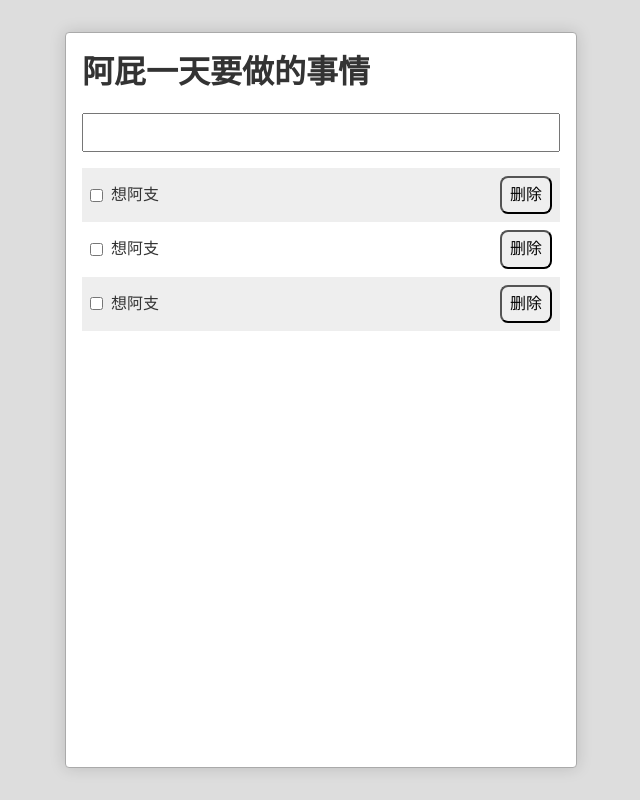
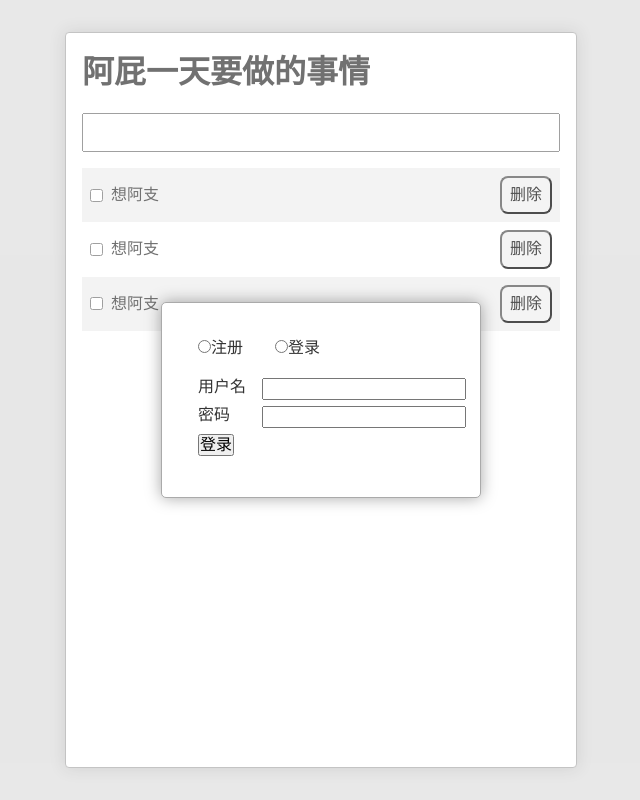
Before and after one commit to xuanzebin/TodoList-react, a React (Create React App) app: page / in a window 1280 px wide. Shown: the whole page, without its empty margins (319-959 px from the left). Built offline with nearby package versions, Linux system fonts and the light colour scheme; what leancloud-storage would draw is missing.

Commit message:
增加了登录框并简单地添加了样式

```diff
--- a/src/App.js
+++ b/src/App.js
@@ -4,15 +4,14 @@ import TodoInput from './TodoInput'
 import TodoItem from './TodoItem'
 import 'normalize.css'
 import './reset.css'
-import * as localStore from './Localstore'
 import AV from './leanCloud'
-
-
+import UserDialog from './UserDialog'
+import './UserDialog.css'
 class App extends Component {
   constructor(props){
     super(props)
     this.state={
-      todoList:localStore.load('todoList')||[{
+      todoList:[{
         id:0,
         title:'想阿支',
         status:null,
@@ -54,11 +53,12 @@ class App extends Component {
          <ol className="todoList">
            {todos}
          </ol>
+         <UserDialog />
       </div>
     );
   }
   componentDidUpdate(){
-    localStore.save('todoList',this.state.todoList)
+    // localStore.save('todoList',this.state.todoList)
   }
   deleted(event,todo){
     todo.deleted=true
--- /dev/null
+++ b/src/UserDialog.css
@@ -0,0 +1,30 @@
+.UserDialog-Wrapper{
+    position:fixed;
+    top:0; bottom:0; left:0; right:0;
+    display: flex;
+    justify-content: center;
+    align-items: center;
+    background: rgba(255, 255, 255, 0.3);
+}
+.UserDialog{
+    border: 1px #aaa solid;
+    border-radius: 5px;
+    background: white;
+    min-width: 20em;
+    padding:20px;
+    box-shadow: 0 0 1em hsla(0,0%,0%,0.35);
+}
+.UserDialog .signUp{
+    display:none;
+}
+.UserDialog > nav:first-child{ padding: 1em; }
+.UserDialog > nav:first-child input[type=radio]:not(:first-child){ margin-left: 2em; }
+.UserDialog > .panes { padding: 0 1em 1em; }
+.UserDialog form>.row{ display: flex; padding: .3em 0;}
+.UserDialog form>.row>label{position: relative;}
+.UserDialog form>.row>label input{
+    position: absolute;
+    left:100%;
+}
+.UserDialog form>.row>label:first-child{ width: 4em; }
+.UserDialog form>.row.actions{ padding-left: 4em; }
--- /dev/null
+++ b/src/UserDialog.js
@@ -0,0 +1,42 @@
+import React,{Component} from 'react'
+export default class UserDialog extends Component{
+    render(){
+        return(
+        <div className="UserDialog-Wrapper">
+            <div className="UserDialog">
+                <nav>
+                    <input type="radio"/>注册
+                    <input type="radio"/>登录
+                </nav>
+                <div className="panes">
+                    <form className="signUp">
+                        <div className="row">
+                            <label>邮箱<input type="text"/></label>
+                        </div>
+                        <div className="row">
+                            <label>用户名<input type="text"/></label>
+                        </div>
+                        <div className="row">
+                            <label>密码<input type="password"/></label>
+                        </div>
+                        <div className="row actions">
+                            <button type="submit">注册</button>
+                        </div>
+                    </form>
+                    <form className="signIn">
+                        <div className="row">
+                            <label>用户名<input type="text"/></label>
+                        </div>
+                        <div className="row">
+                            <label>密码<input type="password"/></label>
+                        </div>
+                        <div className="row">
+                            <button type="submit">登录</button>
+                        </div>
+                    </form>
+                </div>
+            </div>
+        </div>
+        )
+    }
+}
--- a/src/leanCloud.js
+++ b/src/leanCloud.js
@@ -5,4 +5,5 @@ AV.init({
   appId: APP_ID,
   appKey: APP_KEY
 });
+
 export default AV
```
Also changed, not shown: 7 other files (tests, documents, lock files or other folders).
